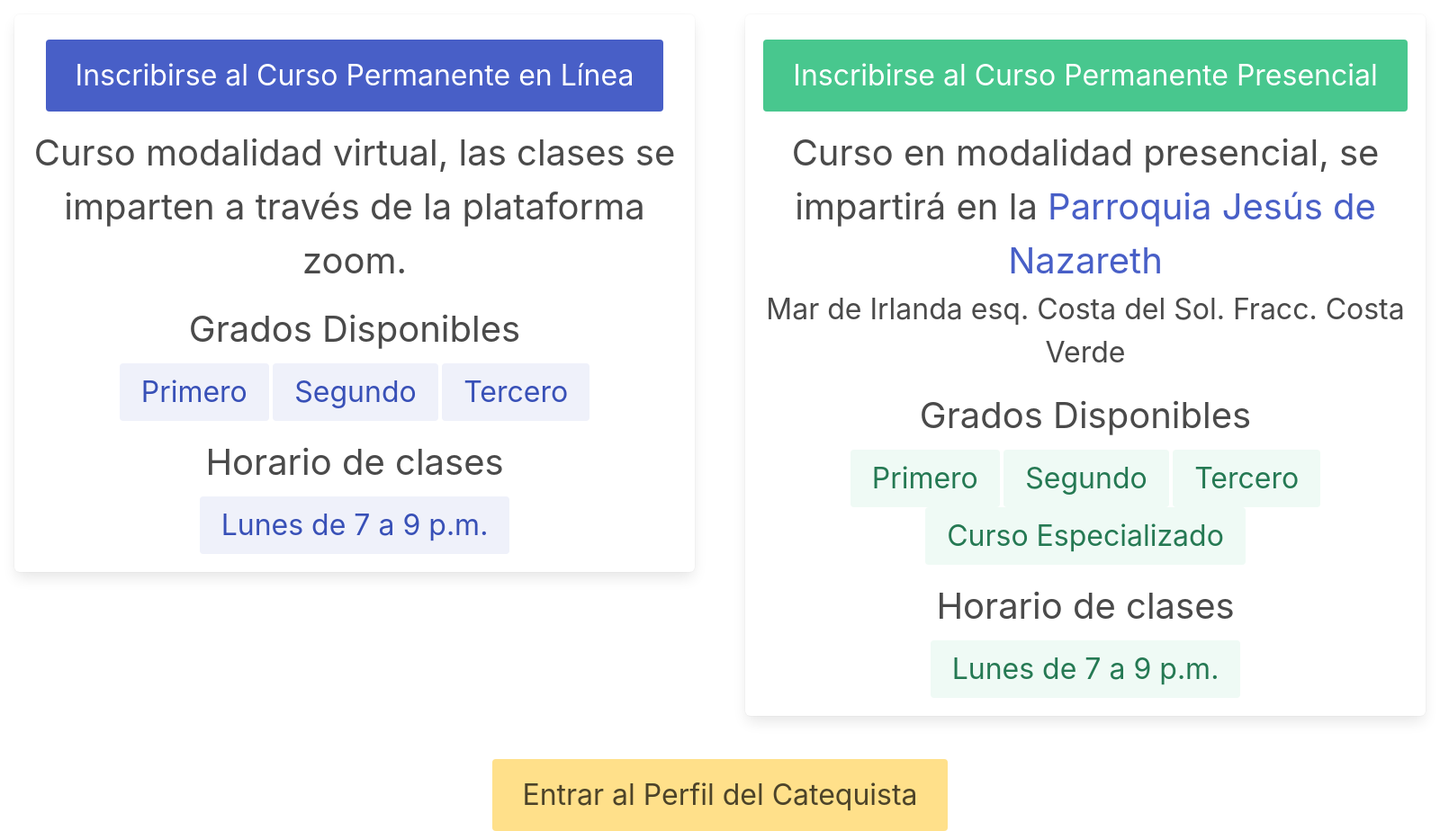
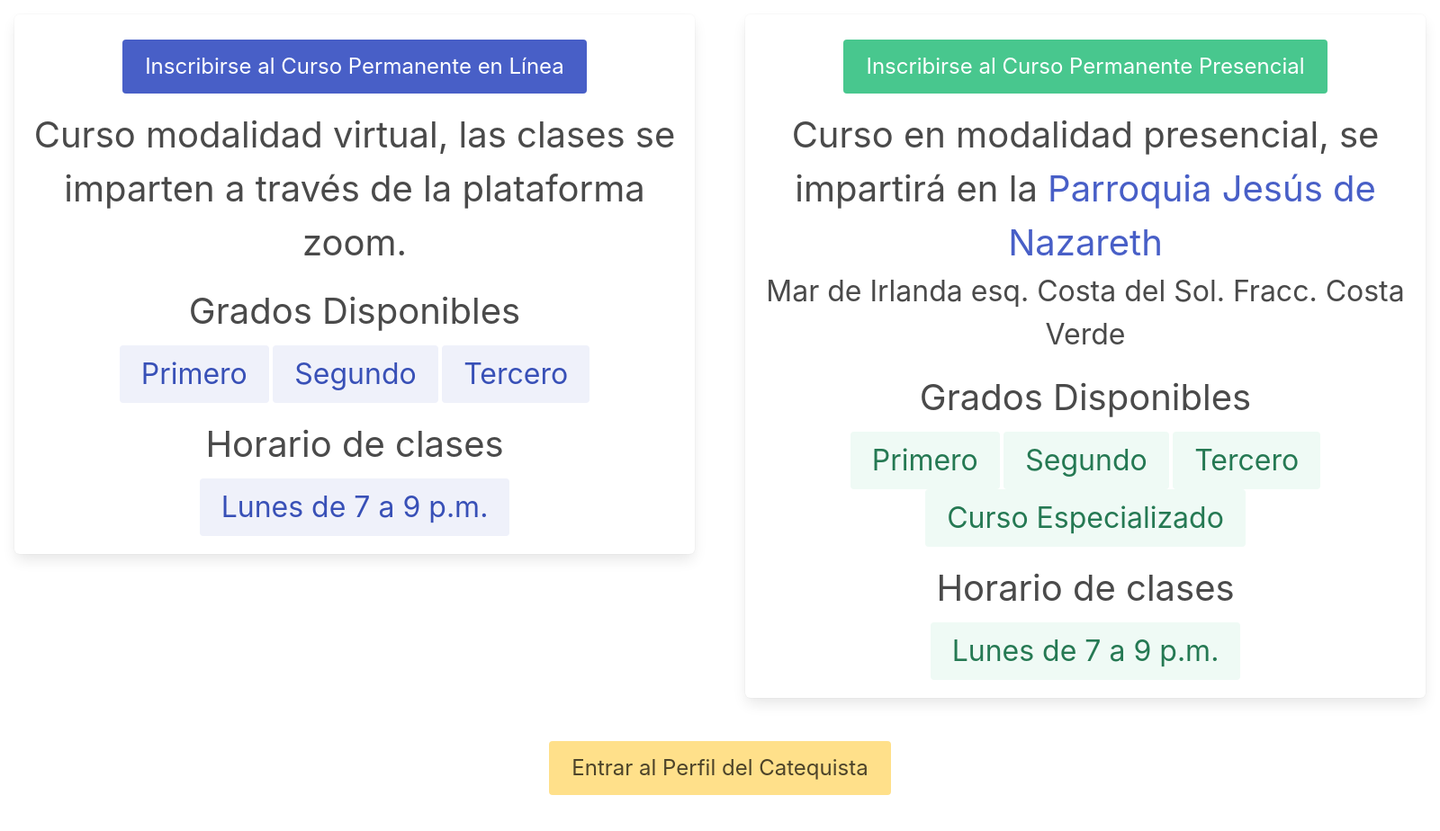
Before and after one commit to floresgfelipe/perma23, a Flask app: page / in a window 1600 px wide. Shown: the part 52-976 px from the top of the page at 90% size. After the commit the page ends 936 px from the top, so only its background shows below. Run offline with Flask 3, Linux system fonts and the light colour scheme.

Commit message:
resize boton

```diff
--- a/app/static/style.css
+++ b/app/static/style.css
@@ -1,7 +1,3 @@
-a.boton {
-    font-size: 2em !important;
-}
-
 .tag {
     font-size: 2em !important;
 }
```
